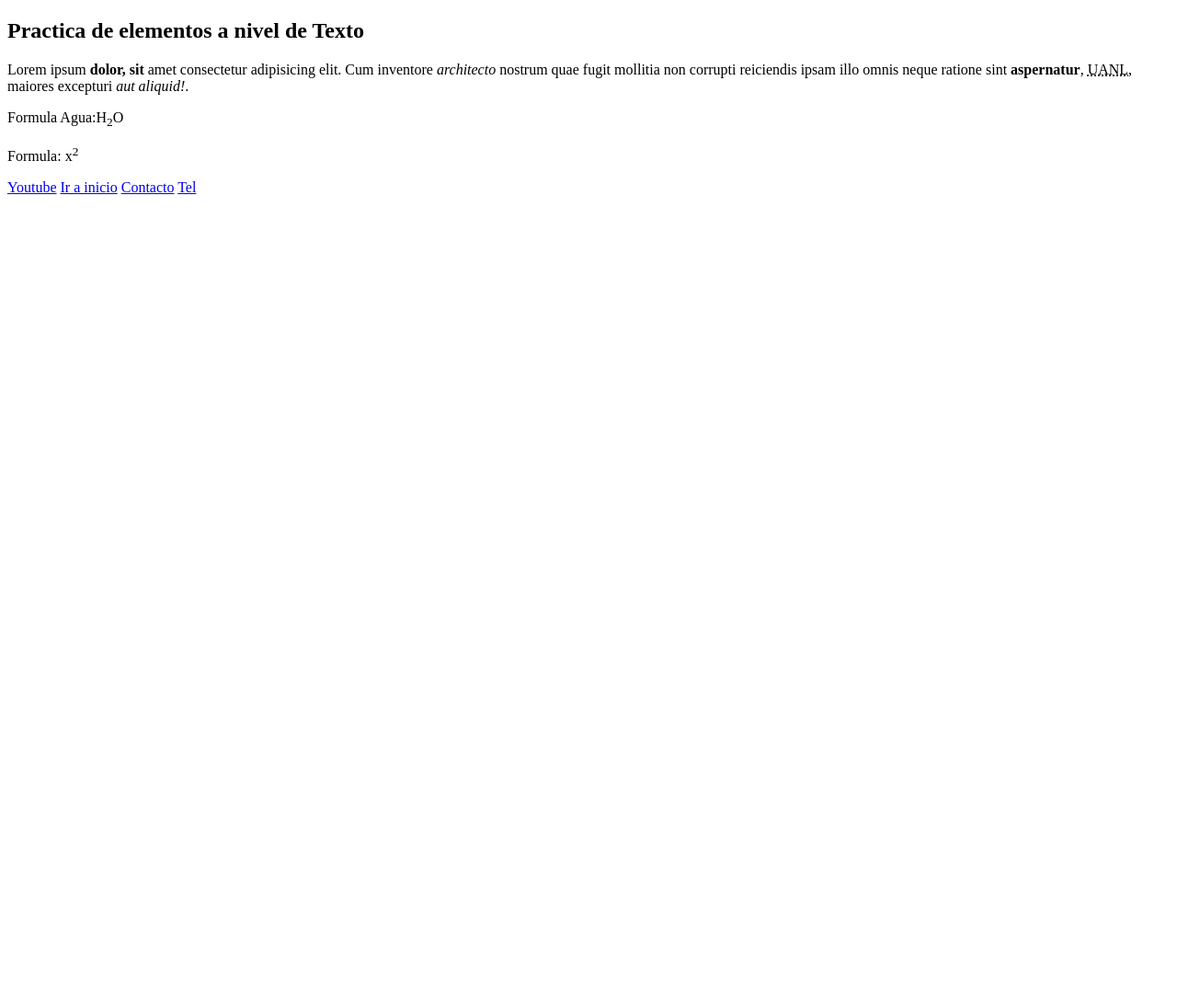
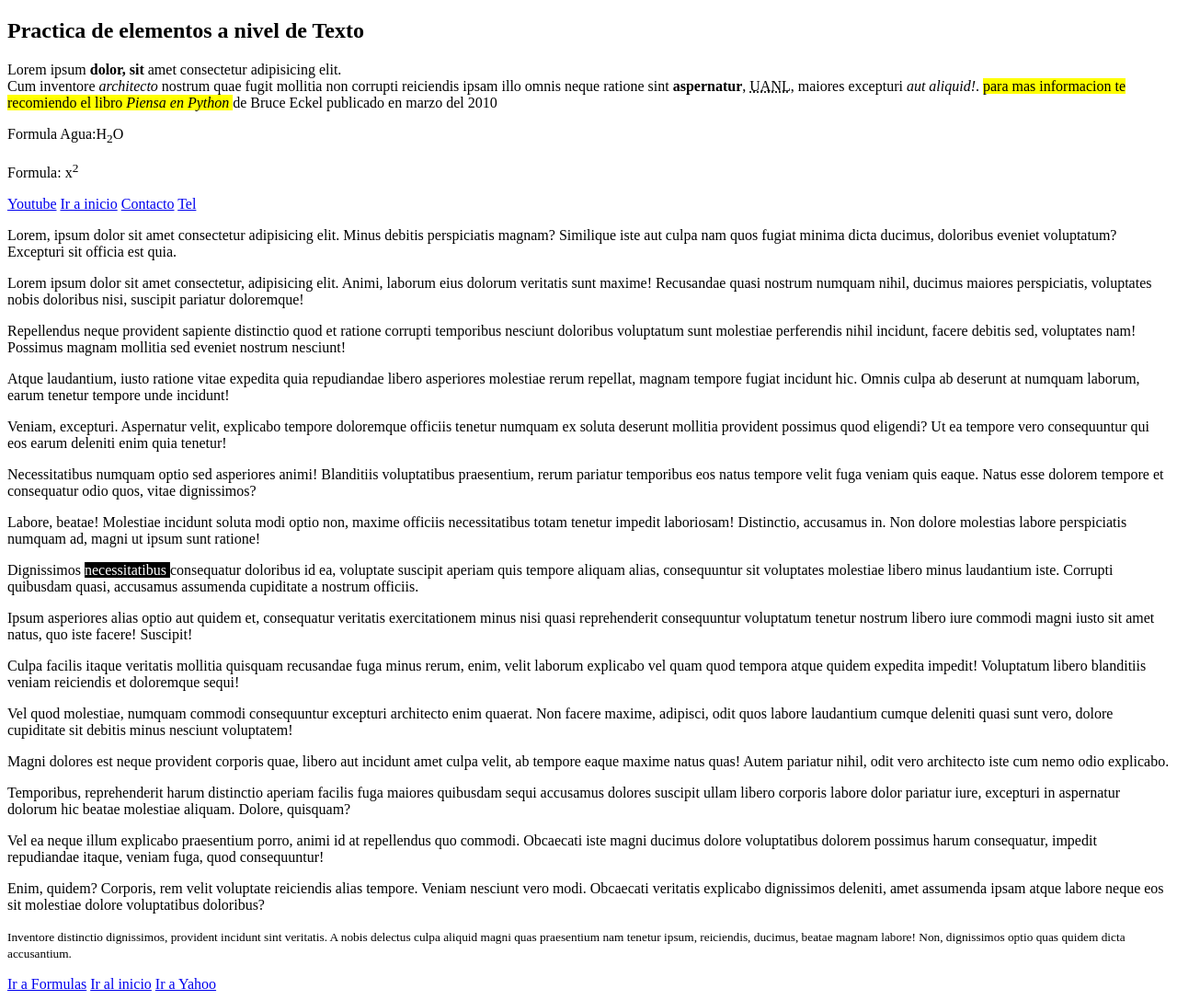
Before and after one commit to sergio-hdz-19/webpage52_15, a plain HTML site: page text_elements.html in a window 1280 px wide. Shown: the whole page at 92% size. Before the commit the page ends 800 px from the top, so only its background shows below. Drawn offline with Linux system fonts and the light colour scheme.

Commit message:
agregamos etiquetas nivel de texto

```diff
--- a/text_elements.html
+++ b/text_elements.html
@@ -13,13 +13,16 @@
 
           <p>Lorem ipsum <b>dolor, sit</b> amet
                consectetur adipisicing elit.
-               Cum inventore <i>architecto</i> nostrum
+               <br>Cum inventore <i>architecto</i> nostrum
                quae fugit mollitia non corrupti
                reiciendis ipsam illo omnis neque
                ratione sint <strong>aspernatur</strong>, <abbr title="Universidad Autonoma de Nuevo Leon"> UANL</abbr>,
-               maiores excepturi <em>aut aliquid!</em>.</p>
+               maiores excepturi <em>aut aliquid!</em>. <mark>
+                   para mas informacion te recomiendo el libro
+                               <cite>Piensa en Python
+               </mark></cite> de Bruce Eckel publicado en <time datetime="2010-03-12T15:24">marzo del 2010</time></p>
 
-            <p>Formula Agua:H<sub>2</sub>O </p>
+            <p id="formula">Formula Agua:H<sub>2</sub>O </p>
             <p>Formula: x<sup>2</sup></p>
 
             <!-- links -->
@@ -32,10 +35,31 @@
             <a href="mailto:correo@dominio.com">Contacto</a>
             <a href="tel:correo@dominio.com">Tel</a>
 
+            <p>Lorem, ipsum dolor sit amet consectetur adipisicing elit. Minus debitis perspiciatis magnam? Similique iste aut culpa nam quos fugiat minima dicta ducimus, doloribus eveniet voluptatum? Excepturi sit officia est quia.</p>
+            <p>Lorem ipsum dolor sit amet consectetur, adipisicing elit. Animi, laborum eius dolorum veritatis sunt maxime! Recusandae quasi nostrum numquam nihil, ducimus maiores perspiciatis, voluptates nobis doloribus nisi, suscipit pariatur doloremque!</p>
+            <p>Repellendus neque provident sapiente distinctio quod et ratione corrupti temporibus nesciunt doloribus voluptatum sunt molestiae perferendis nihil incidunt, facere debitis sed, voluptates nam! Possimus magnam mollitia sed eveniet nostrum nesciunt!</p>
+            <p>Atque laudantium, iusto ratione vitae expedita quia repudiandae libero asperiores molestiae rerum repellat, magnam tempore fugiat incidunt hic. Omnis culpa ab deserunt at numquam laborum, earum tenetur tempore unde incidunt!</p>
+            <p>Veniam, excepturi. Aspernatur velit, explicabo tempore doloremque officiis tenetur numquam ex soluta deserunt mollitia provident possimus quod eligendi? Ut ea tempore vero consequuntur qui eos earum deleniti enim quia tenetur!</p>
+            <p>Necessitatibus numquam optio sed asperiores animi! Blanditiis voluptatibus praesentium, rerum pariatur temporibus eos natus tempore velit fuga veniam quis eaque. Natus esse dolorem tempore et consequatur odio quos, vitae dignissimos?</p>
+            <p>Labore, beatae! Molestiae incidunt soluta modi optio non, maxime officiis necessitatibus totam tenetur impedit laboriosam! Distinctio, accusamus in. Non dolore molestias labore perspiciatis numquam ad, magni ut ipsum sunt ratione!</p>
+            <p>Dignissimos <span style="background-color: black; color:white">necessitatibus </span>consequatur doloribus id ea, voluptate suscipit aperiam quis tempore aliquam alias, consequuntur sit voluptates molestiae libero minus laudantium iste. Corrupti quibusdam quasi, accusamus assumenda cupiditate a nostrum officiis.</p>
+            <p>Ipsum asperiores alias optio aut quidem et, consequatur veritatis exercitationem minus nisi quasi reprehenderit consequuntur voluptatum tenetur nostrum libero iure commodi magni iusto sit amet natus, quo iste facere! Suscipit!</p>
+            <p>Culpa facilis itaque veritatis mollitia quisquam recusandae fuga minus rerum, enim, velit laborum explicabo vel quam quod tempora atque quidem expedita impedit! Voluptatum libero blanditiis veniam reiciendis et doloremque sequi!</p>
+            <p>Vel quod molestiae, numquam commodi consequuntur excepturi architecto enim quaerat. Non facere maxime, adipisci, odit quos labore laudantium cumque deleniti quasi sunt vero, dolore cupiditate sit debitis minus nesciunt voluptatem!</p>
+            <p>Magni dolores est neque provident corporis quae, libero aut incidunt amet culpa velit, ab tempore eaque maxime natus quas! Autem pariatur nihil, odit vero architecto iste cum nemo odio explicabo.</p>
+            <p>Temporibus, reprehenderit harum distinctio aperiam facilis fuga maiores quibusdam sequi accusamus dolores suscipit ullam libero corporis labore dolor pariatur iure, excepturi in aspernatur dolorum hic beatae molestiae aliquam. Dolore, quisquam?</p>
+            <p>Vel ea neque illum explicabo praesentium porro, animi id at repellendus quo commodi. Obcaecati iste magni ducimus dolore voluptatibus dolorem possimus harum consequatur, impedit repudiandae itaque, veniam fuga, quod consequuntur!</p>
+            <p>Enim, quidem? Corporis, rem velit voluptate reiciendis alias tempore. Veniam nesciunt vero modi. Obcaecati veritatis explicabo dignissimos deleniti, amet assumenda ipsam atque labore neque eos sit molestiae dolore voluptatibus doloribus?</p>
+            <p><small>Inventore distinctio dignissimos, provident incidunt sint veritatis. A nobis delectus culpa aliquid magni quas praesentium nam tenetur ipsum, reiciendis, ducimus, beatae magnam labore! Non, dignissimos optio quas quidem dicta accusantium.</small></p>
 
+            <!-- link a una parte espesifica dentro del documento -->
+            <a href="#formula">Ir a Formulas</a>
 
+            <!-- link a un documento de nuestro proyecto pero en una posicion en particular -->
+            <a href="index.html#historia">Ir al inicio</a>
 
-
+            <!-- link que se abre en una pestaña nueva  -->
+            <a href="https://yahoo.com" target="_blank">Ir a Yahoo</a>
 
         </article>
     </main>
```
